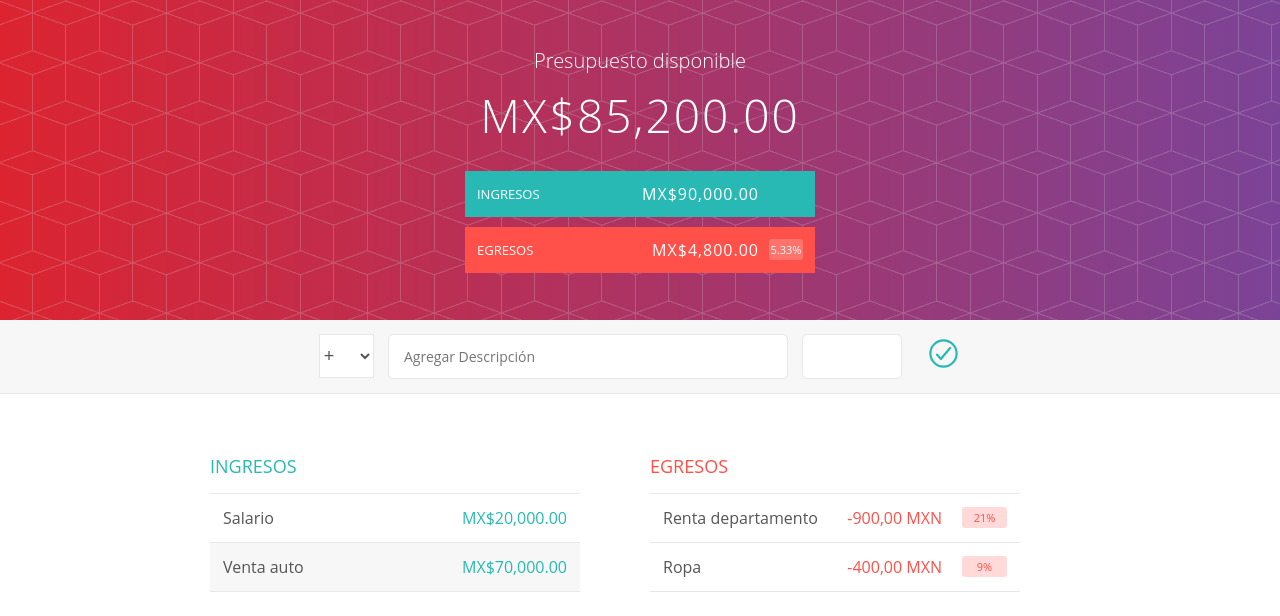
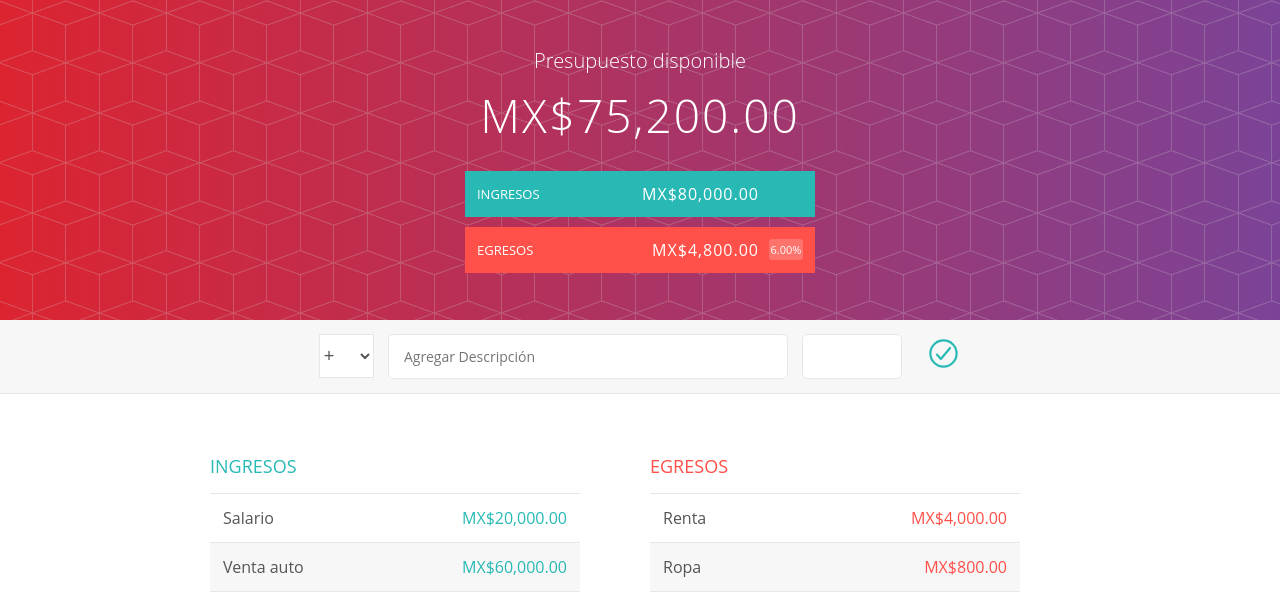
Before and after one commit to elchampion/PresupuestoJS, a plain HTML site: page index.html in a window 1280 px wide. Drawn offline with nearby package versions, Linux system fonts and the light colour scheme.

Commit message:
Avance 4 los egresos ya se cargan dinámicamente

```diff
--- a/js/app.js
+++ b/js/app.js
@@ -14,7 +14,7 @@ let egresos = { Renta: 900, Ropa: 400 }; //objeto
 // arrelo= [ (Salario,2000) , (Venta aurto,404040) ]
 
 const ingreso1 = new Ingreso("Salario", 20000);
-const ingreso2 = new Ingreso("Venta auto", 70000);
+const ingreso2 = new Ingreso("Venta auto", 60000);
 const egreso1 = new Egreso("Renta", 4000);
 const egreso2 = new Egreso("Ropa", 800);
 
@@ -103,6 +103,7 @@ const formatoPorcentaje = (numero) => {
 function cargarApp() {
     cargarCabecero();
     cargarIngresos();
+    cargarEgresos();
 }
 
 
@@ -146,3 +147,41 @@ return ingresoHTML;
 function eliminarIngreso(id){
     console.log("HOLA CARAMBOLA")
 }
+
+
+const cargarEgresos = () =>{
+    let egresosHTML=""; //declaración de la variable vacia
+    for(let egreso of egresos){
+        egresosHTML = egresosHTML + crearEgresoHTML(egreso);
+    }
+
+    let listaEgresos= document.getElementsByClassName("lista-egresos"); //encuentralo y traemelo aqui por que le quiero setear su contenido
+    listaEgresos[0].innerHTML = egresosHTML;
+}
+
+
+const crearEgresoHTML = (egreso) =>{
+    let egresoHTML=`
+    <div class="elemento limpiarEstilos">
+
+    <div class="elemento_descripcion">${egreso.getDescripcion}</div>
+
+    <div class="derecha limpiarEstilos">
+        <div class="elemento_valor">${formatoMoneda(egreso.getValor)}</div>
+        <div class="elemento_eliminar">
+            <button class="elemento_eliminar--btn">
+                <!-- nombre incorrecto en la sintaxis del PDF, nombre correcto en el CSS-->
+                <ion-icon name="close-circle-outline" onclick=eliminarEgreso(${egreso.getId});></ion-icon>
+            </button>
+        </div>
+
+    </div>
+</div>
+    `;
+
+    return egresoHTML;
+}
+
+function eliminarEgreso(id){
+    console.log("ELIMINAR EGRESO")
+}
```
Also changed, not shown: index.html (+5 -1 lines).
